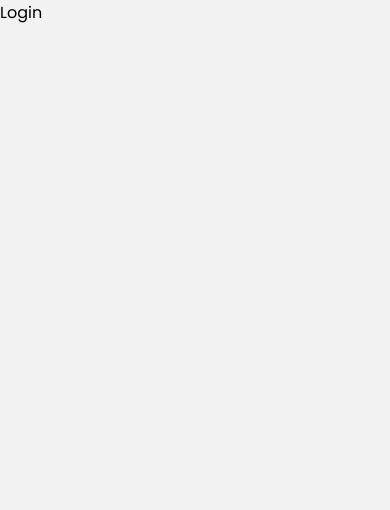
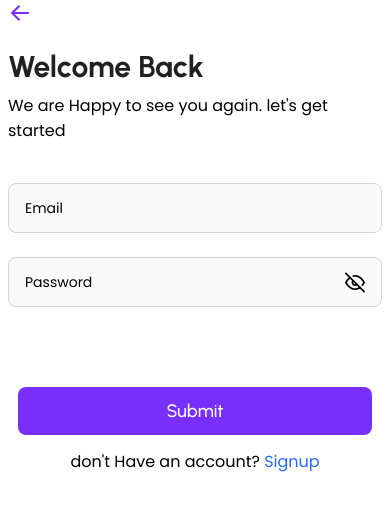
Before and after one commit to mdyasenrafe/budgetbuddytrack-front-end, a React Native app: screen /Login in a window 390 px wide. Shown: the top 510 px of the page. Built offline with nearby package versions, Linux system fonts and the light colour scheme.

Commit message:
login page done

```diff
--- a/src/screens/onboarding/Login.tsx
+++ b/src/screens/onboarding/Login.tsx
@@ -1,11 +1,195 @@
-import { View } from "react-native";
-import React from "react";
+import { StyleSheet, TouchableOpacity, View } from "react-native";
+import React, { useState } from "react";
 import CustomText from "../../components/common/Text/CustomText";
+import { AntDesign, Feather } from "@expo/vector-icons";
 
-export default function Login() {
+import { SafeAreaView } from "react-native-safe-area-context";
+import { color } from "../../theme/color";
+// @ts-ignore
+import { CustomInputProps } from "../../utils/types/textInputType";
+import CustomInput from "../../components/common/CutomInput";
+import { NativeStackScreenProps } from "@react-navigation/native-stack";
+import { AuthStyles } from "../../styles/AuthStyles";
+import { CustomButton } from "../../components/common/Button";
+import { isValidateEmail } from "../../utils/validEmail";
+
+type userDataType = {
+  email: string;
+  password: string;
+};
+type errorType = {
+  type: string;
+  message: string;
+  error: boolean;
+};
+
+type Props = NativeStackScreenProps<MainNavigationParamList, "Login">;
+
+export default function Login({ navigation }: Props) {
+  const [user, setUser] = useState<userDataType>({
+    email: "",
+    password: "",
+  });
+  const [isPasswordVisible, setIsPasswordVisible] = useState<boolean>(false);
+
+  const handleInputChange = (field: keyof UserDataType, value: string) => {
+    setUser({ ...user, [field]: value });
+    updateError("", "", false);
+  };
+  const [error, setError] = useState<errorType>({
+    type: "",
+    message: "",
+    error: false,
+  });
+
+  const inputFields: CustomInputProps[] = [
+    {
+      key: "email",
+      placeholderText: "Email",
+      capitalizationMode: "none",
+      inputType: "email-address",
+    },
+    {
+      key: "password",
+      placeholderText: "Password",
+      capitalizationMode: "none",
+      inputType: "default",
+      isSecureTextEntry: !isPasswordVisible,
+      hasShowPasswordOption: true,
+      showPasswordToggleComponent: (
+        <TouchableOpacity
+          onPress={() => setIsPasswordVisible(!isPasswordVisible)}
+        >
+          <Feather
+            name={isPasswordVisible ? "eye" : "eye-off"}
+            size={20}
+            color="black"
+          />
+        </TouchableOpacity>
+      ),
+    },
+  ];
+
+  const updateError = (type: string, message: string, error: boolean) => {
+    setError({
+      type: type,
+      message: message,
+      error: error,
+    });
+  };
+  const handleSubmit = () => {
+    if (!user.email) {
+      updateError("email", "Email is required", true);
+    } else if (!isValidateEmail(user?.email)) {
+      updateError("email", "Please enter a valid email", true);
+    } else if (!user.password) {
+      updateError("password", "Password is required", true);
+    } else {
+      updateError("", "", false);
+    }
+  };
+
   return (
-    <View>
-      <CustomText>Login</CustomText>
-    </View>
+    <SafeAreaView style={loginStyles.container}>
+      <AntDesign
+        name="arrowleft"
+        size={24}
+        color={color.primary}
+        onPress={() => navigation.goBack()}
+      />
+      <View style={loginStyles.header}>
+        <CustomText preset="h3" style={loginStyles.title}>
+          Welcome Back
+        </CustomText>
+        <CustomText preset="p3" style={loginStyles.welcomeText}>
+          We are Happy to see you again. let's get started
+        </CustomText>
+      </View>
+      <View style={loginStyles.header}>
+        {inputFields.map((field) => (
+          <CustomInput
+            key={field.key}
+            placeholderText={field.placeholderText}
+            onTextChange={(value) =>
+              handleInputChange(field.key as keyof UserDataType, value)
+            }
+            capitalizationMode={field.capitalizationMode}
+            inputType={field.inputType}
+            isSecureTextEntry={field.isSecureTextEntry}
+            showPasswordToggleComponent={field.showPasswordToggleComponent}
+            hasShowPasswordOption={field.hasShowPasswordOption}
+            containerStyle={StyleSheet.flatten([
+              loginStyles.inputContainer,
+              {
+                borderColor: field.key === error.type ? "red" : "lightgrey",
+              },
+            ])}
+          />
+        ))}
+        <View>
+          <CustomText preset="p3_bold" style={loginStyles.errorText}>
+            {error.error && error.message}
+          </CustomText>
+        </View>
+      </View>
+      <View>
+        <CustomButton
+          title="Submit"
+          customStyle={StyleSheet.flatten([AuthStyles.getStartedButton])}
+          onButtonPress={handleSubmit}
+        />
+
+        <TouchableOpacity onPress={() => navigation.navigate("Signup")}>
+          <CustomText style={loginStyles.loginPrompt}>
+            don't Have an account?{" "}
+            <CustomText style={loginStyles.loginText}>Signup</CustomText>
+          </CustomText>
+        </TouchableOpacity>
+      </View>
+    </SafeAreaView>
   );
 }
+
+const loginStyles = StyleSheet.create({
+  container: {
+    flex: 1,
+    backgroundColor: "white",
+    paddingHorizontal: 8,
+  },
+  header: {
+    marginTop: 16,
+  },
+  title: {
+    marginTop: 6,
+    color: color.black,
+  },
+  welcomeText: {
+    marginTop: 8,
+    marginBottom: 24,
+  },
+  rememberMeContainer: {
+    flexDirection: "row",
+    alignItems: "center",
+  },
+  rememberMeText: {
+    marginLeft: 8,
+  },
+  submitButton: {
+    marginTop: 24,
+  },
+  loginPrompt: {
+    textAlign: "center",
+    marginTop: 14,
+  },
+  loginText: {
+    color: color.secondary,
+  },
+  inputContainer: {
+    marginBottom: 24,
+  },
+  errorText: {
+    color: "red",
+    marginBottom: 8,
+    textAlign: "center",
+  },
+});
--- a/src/screens/onboarding/Signup.tsx
+++ b/src/screens/onboarding/Signup.tsx
@@ -12,6 +12,9 @@ import { useDispatch, useSelector } from "react-redux";
 import { RootState } from "../../store";
 import { setUser } from "../../features/auth/authSlice";
 import { isValidateEmail } from "../../utils/validEmail";
+import { NativeStackScreenProps } from "@react-navigation/native-stack";
+
+type Props = NativeStackScreenProps<MainNavigationParamList, "Signup">;
 
 type errorType = {
   type: string;
@@ -19,7 +22,7 @@ type errorType = {
   error: boolean;
 };
 
-export default function Signup() {
+export default function Signup({ navigation }: Props) {
   const userData = useSelector((state: RootState) => state.auth.user);
   const [error, setError] = useState<errorType>({
     type: "",
@@ -94,7 +97,12 @@ export default function Signup() {
   };
   return (
     <SafeAreaView style={signupStyles.container}>
-      <AntDesign name="arrowleft" size={24} color={color.primary} />
+      <AntDesign
+        onPress={() => navigation.goBack()}
+        name="arrowleft"
+        size={24}
+        color={color.primary}
+      />
       <View style={signupStyles.header}>
         <CustomText preset="h3" style={signupStyles.title}>
           Let's Create Your Account
@@ -120,7 +128,7 @@ export default function Signup() {
             containerStyle={StyleSheet.flatten([
               signupStyles.inputContainer,
               {
-                borderColor: field.key === error.type ? "red" : "lightgreyraf",
+                borderColor: field.key === error.type ? "red" : "lightgrey",
               },
             ])}
           />
@@ -155,10 +163,12 @@ export default function Signup() {
           onButtonPress={handleSubmit}
         />
 
-        <CustomText style={signupStyles.loginPrompt}>
-          Already Have an account?{" "}
-          <CustomText style={signupStyles.loginText}>Login</CustomText>
-        </CustomText>
+        <TouchableOpacity onPress={() => navigation.navigate("Login")}>
+          <CustomText style={signupStyles.loginPrompt}>
+            Already Have an account?{" "}
+            <CustomText style={signupStyles.loginText}>Login</CustomText>
+          </CustomText>
+        </TouchableOpacity>
       </View>
     </SafeAreaView>
   );
```
